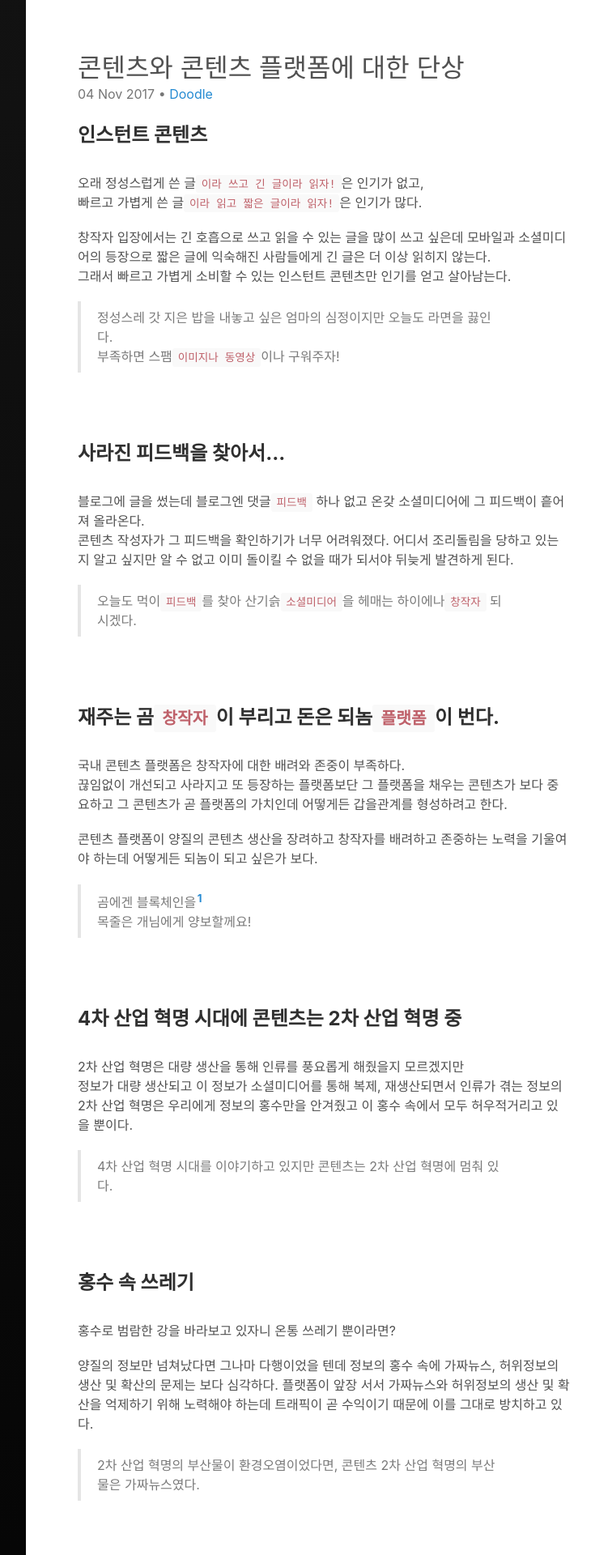
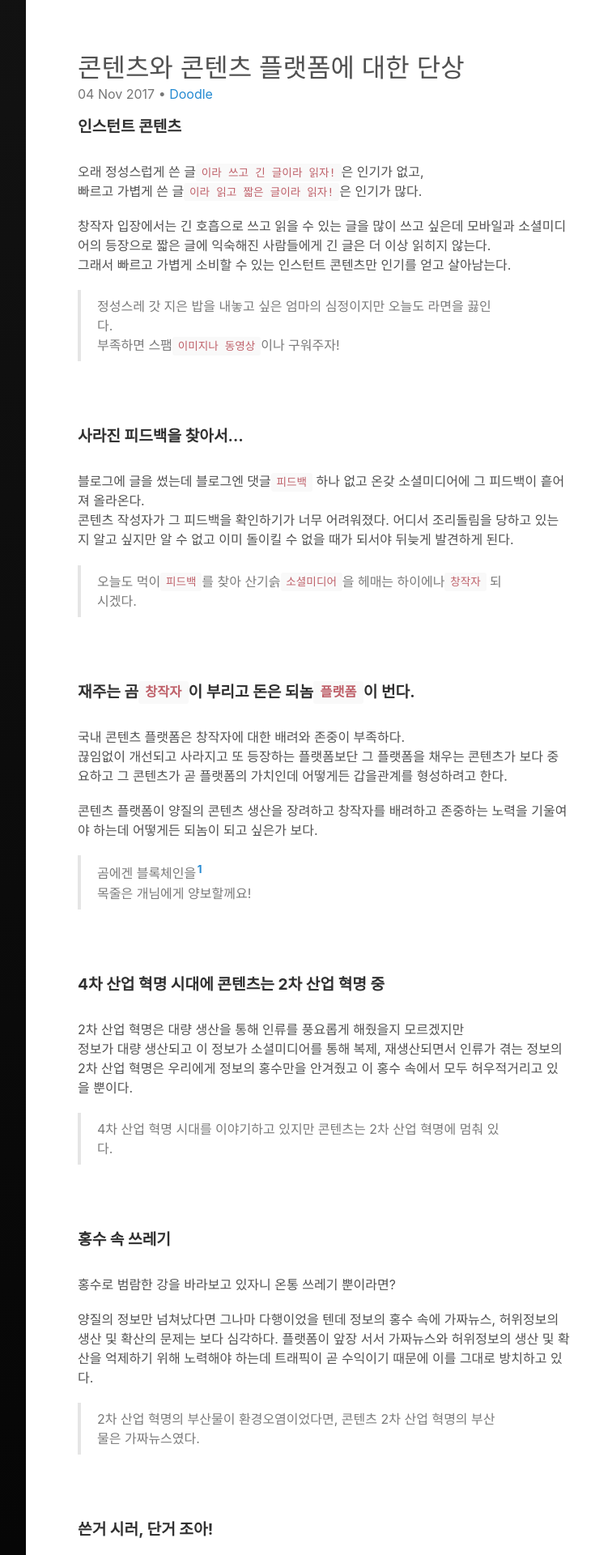
Before and after one commit to germweapon/germweapon.github.io, a Jekyll site: the page built from _posts/2017-11-04-콘텐츠와-콘텐츠-플랫폼에-대한-단상.md, in a window 1280 px wide. Shown: the top 1920 px of the page at 81% size, without its empty margins (256-991 px from the left). Built offline with Jekyll 4.4.1, drawn with Linux system fonts in a browser that asks for light colours.

Commit message:
some fix

```diff
--- a/_posts/2017-11-04-콘텐츠와-콘텐츠-플랫폼에-대한-단상.md
+++ b/_posts/2017-11-04-콘텐츠와-콘텐츠-플랫폼에-대한-단상.md
@@ -13,7 +13,7 @@ tags:
 last_modified_at: 2017-11-04T12:00:00-05:00
 ---
 
-### **인스턴트 콘텐츠**
+#### **인스턴트 콘텐츠**
 <br/>
 오래 정성스럽게 쓴 글`이라 쓰고 긴 글이라 읽자!`은 인기가 없고,<br/>
 빠르고 가볍게 쓴 글`이라 읽고 짧은 글이라 읽자!`은 인기가 많다.
@@ -26,7 +26,7 @@ last_modified_at: 2017-11-04T12:00:00-05:00
 
 <br/>
 <br/>
-### **사라진 피드백을 찾아서...**
+#### **사라진 피드백을 찾아서...**
 <br/>
 블로그에 글을 썼는데 블로그엔 댓글`피드백` 하나 없고 온갖 소셜미디어에 그 피드백이 흩어져 올라온다.<br/>
 콘텐츠 작성자가 그 피드백을 확인하기가 너무 어려워졌다. 어디서 조리돌림을 당하고 있는지 알고 싶지만 알 수 없고 이미 돌이킬 수 없을 때가 되서야 뒤늦게 발견하게 된다.
@@ -35,7 +35,7 @@ last_modified_at: 2017-11-04T12:00:00-05:00
 
 <br/>
 <br/>
-### **재주는 곰`창작자`이 부리고 돈은 되놈`플랫폼`이 번다.**
+#### **재주는 곰`창작자`이 부리고 돈은 되놈`플랫폼`이 번다.**
 <br/>
 국내 콘텐츠 플랫폼은 창작자에 대한 배려와 존중이 부족하다.<br/>
 끊임없이 개선되고 사라지고 또 등장하는 플랫폼보단 그 플랫폼을 채우는 콘텐츠가 보다 중요하고 그 콘텐츠가 곧 플랫폼의 가치인데 어떻게든 갑을관계를 형성하려고 한다.
@@ -48,7 +48,7 @@ last_modified_at: 2017-11-04T12:00:00-05:00
 [^1]: <https://goo.gl/1NaqRe>
 <br/>
 <br/>
-### **4차 산업 혁명 시대에 콘텐츠는 2차 산업 혁명 중**
+#### **4차 산업 혁명 시대에 콘텐츠는 2차 산업 혁명 중**
 <br/>
 2차 산업 혁명은 대량 생산을 통해 인류를 풍요롭게 해줬을지 모르겠지만<br/>
 정보가 대량 생산되고 이 정보가 소셜미디어를 통해 복제, 재생산되면서 인류가 겪는 정보의 2차 산업 혁명은 우리에게 정보의 홍수만을 안겨줬고 이 홍수 속에서 모두 허우적거리고 있을 뿐이다.
@@ -57,7 +57,7 @@ last_modified_at: 2017-11-04T12:00:00-05:00
 
 <br/>
 <br/>
-### **홍수 속 쓰레기**
+#### **홍수 속 쓰레기**
 <br/>
 홍수로 범람한 강을 바라보고 있자니 온통 쓰레기 뿐이라면?
 
@@ -68,7 +68,7 @@ last_modified_at: 2017-11-04T12:00:00-05:00
 
 <br/>
 <br/>
-### **쓴거 시러, 단거 조아!**
+#### **쓴거 시러, 단거 조아!**
 <br/>
 대부분의 소셜미디어들이 관계 기반의 추천 큐레이션을 적용하다 보니 보고 싶고 듣고 싶은 것만 보려는 심리 때문에 비슷한 사고방식을 가진 사람들의 정보만을 접하며 우물 안 개구리가 되어간다.<br/>
 이로 인해 우리가 의식하지 못하는 사이 플랫폼이 사용자의 편의를 위해 제공하는 개인화 기능으로 인해 다양성을 잃고 가치 편향적인 사람들이 되면서 사회적 갈등이 심해지는 '필터버블'[^2] 문제를 겪게 된다.
```
